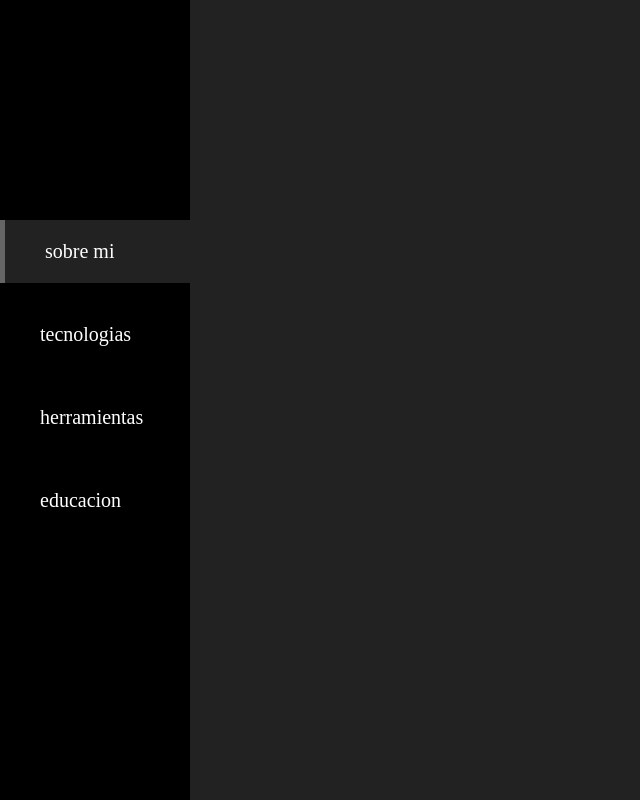
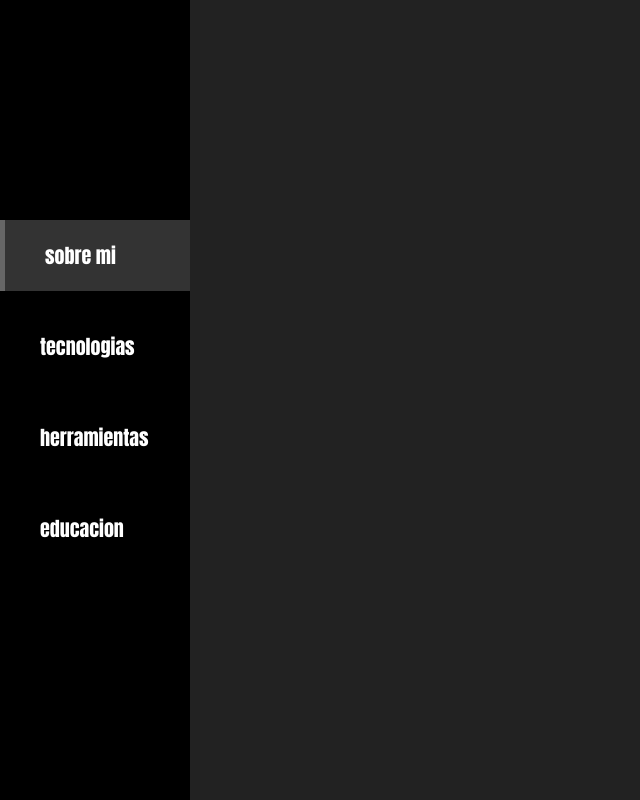
Before and after one commit to Matias-jacobs/Portafolio-Matias, a plain HTML site: page index.html in a window 1280 px wide. In both pictures the pointer is over the link "sobre mi". Shown: the whole page, without its empty margins (0-640 px from the left). Drawn offline with Linux system fonts and the light colour scheme.

Commit message:
terminado

```diff
--- a/style.css
+++ b/style.css
@@ -28,6 +28,7 @@ color: white;
 display: block;
 text-align: justify;
 padding-left: 40px;
+font-family: Impact, Haettenschweiler, 'Arial Narrow Bold', sans-serif;
 }
 
 .menu{
@@ -36,6 +37,7 @@ margin-top:200px ;
 
 .nav__menu a:hover{
 border-left: 5px solid #666;
-background-color: #222;
+background-color: #333 ;
+
 
 }
```
